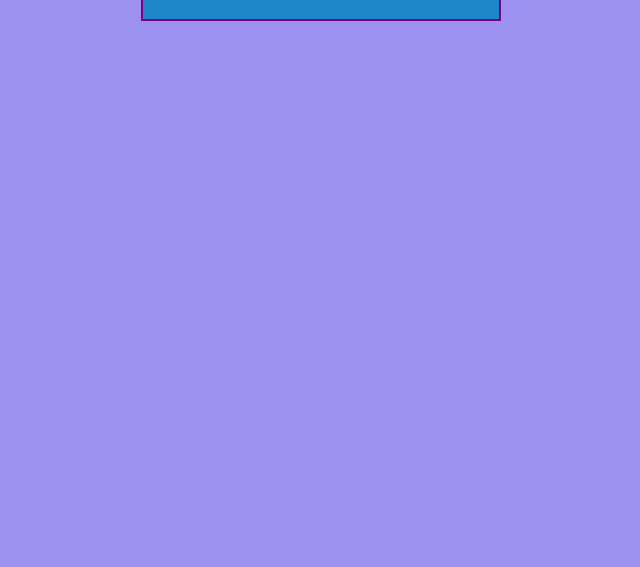
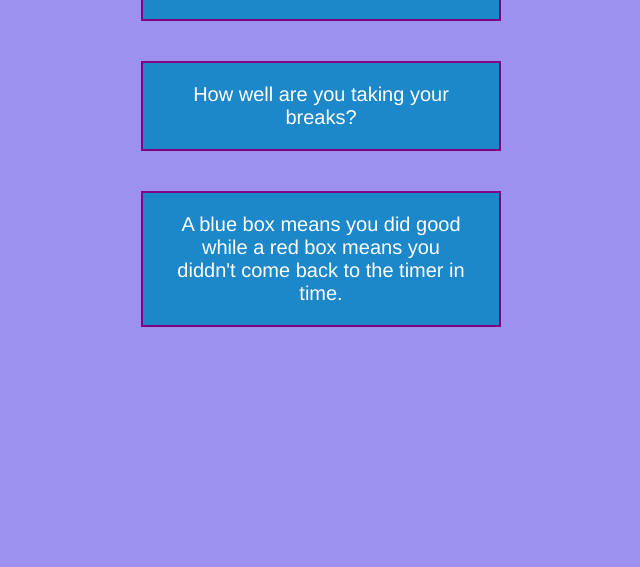
Before and after one commit to vfr9/switch-timer-group-project, a Flask app: page /break in a window 1280 px wide. Shown: the part 1606-2173 px from the top of the page, without its empty margins (319-959 px from the left). Before the commit the page ends 1627 px from the top, so only its background shows below. Run offline with Flask 2, Linux system fonts and the light colour scheme; data that the repository does not hold is empty.

Commit message:
Started Boxes Fixed Bug with bottom of the page

```diff
--- a/static/style.css
+++ b/static/style.css
@@ -456,6 +456,10 @@ ul {
 	transform-origin: bottom left;
   }
 
+.bottom{
+	padding-bottom: 750px;
+}
+
 /*break page styling*/
 .break-activity{
 	background-color: #1c87c9;
@@ -477,3 +481,19 @@ ul {
 .BBimage img{
 	top: 900px;
 }
+
+.boxes-title{
+	background-color: #1c87c9;
+	border: none;
+	color: white;
+	padding: 20px 34px;
+	text-align: center;
+	text-decoration: none;
+	display: inline block;
+	font-size: 20px;
+	margin: 40px 460px;
+	border: 2px solid purple;
+	position: relative;
+	top: 550px;
+
+}
--- a/templates/break.html
+++ b/templates/break.html
@@ -121,6 +121,12 @@ grid-area:1 / 3 / 3 / 3;">Break:</p>
 
 </div>
 
+<div>
+    <p class="boxes-title"> How well are you taking your breaks? </p>
+    <p class="boxes-title"> A blue box means you did good while a red box means you diddn't come back to the timer in time. </p>
+
+</div>
+
 
 
 <audio id="chatAudio" >
@@ -132,5 +138,8 @@ grid-area:1 / 3 / 3 / 3;">Break:</p>
         <footer class = "footer">
             <h2>&copy; Copyright Switch Timer</h2>
          </footer>
+         <div class="bottom">
+            <p></p>
+         </div>
     </body>
 </html>
--- a/templates/index.html
+++ b/templates/index.html
@@ -88,6 +88,9 @@
         <script src="{{url_for('static', filename='timer.js')}}"></script>
 
 
+        <div class="bottom">
+          <p></p>
+       </div>
 
 
 
--- a/templates/work.html
+++ b/templates/work.html
@@ -180,8 +180,9 @@
         <script src="{{url_for('static', filename='timer.js')}}"></script>
 
 
-
-
+        <div class="bottom">
+          <p></p>
+       </div>
 
 
 
```
